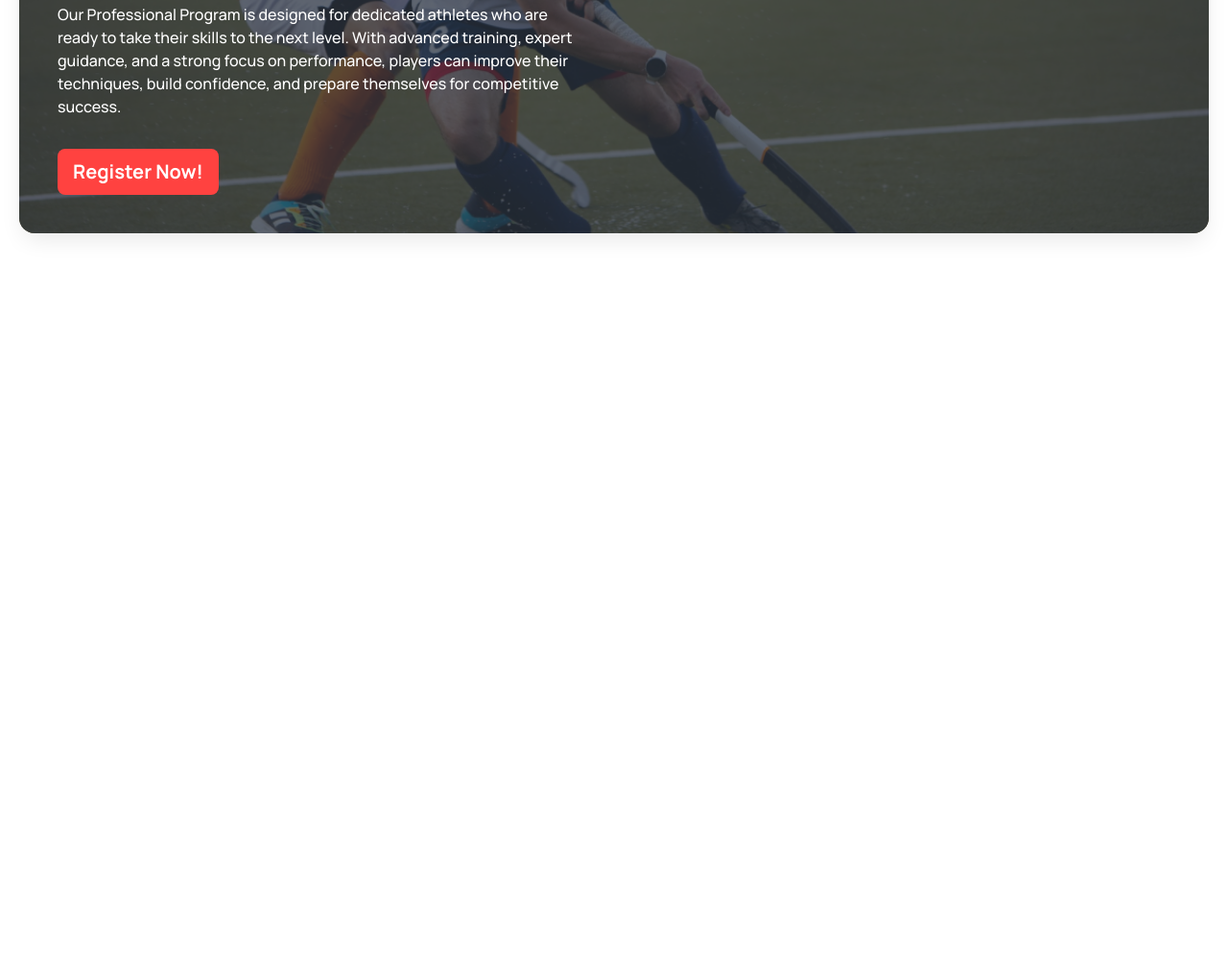
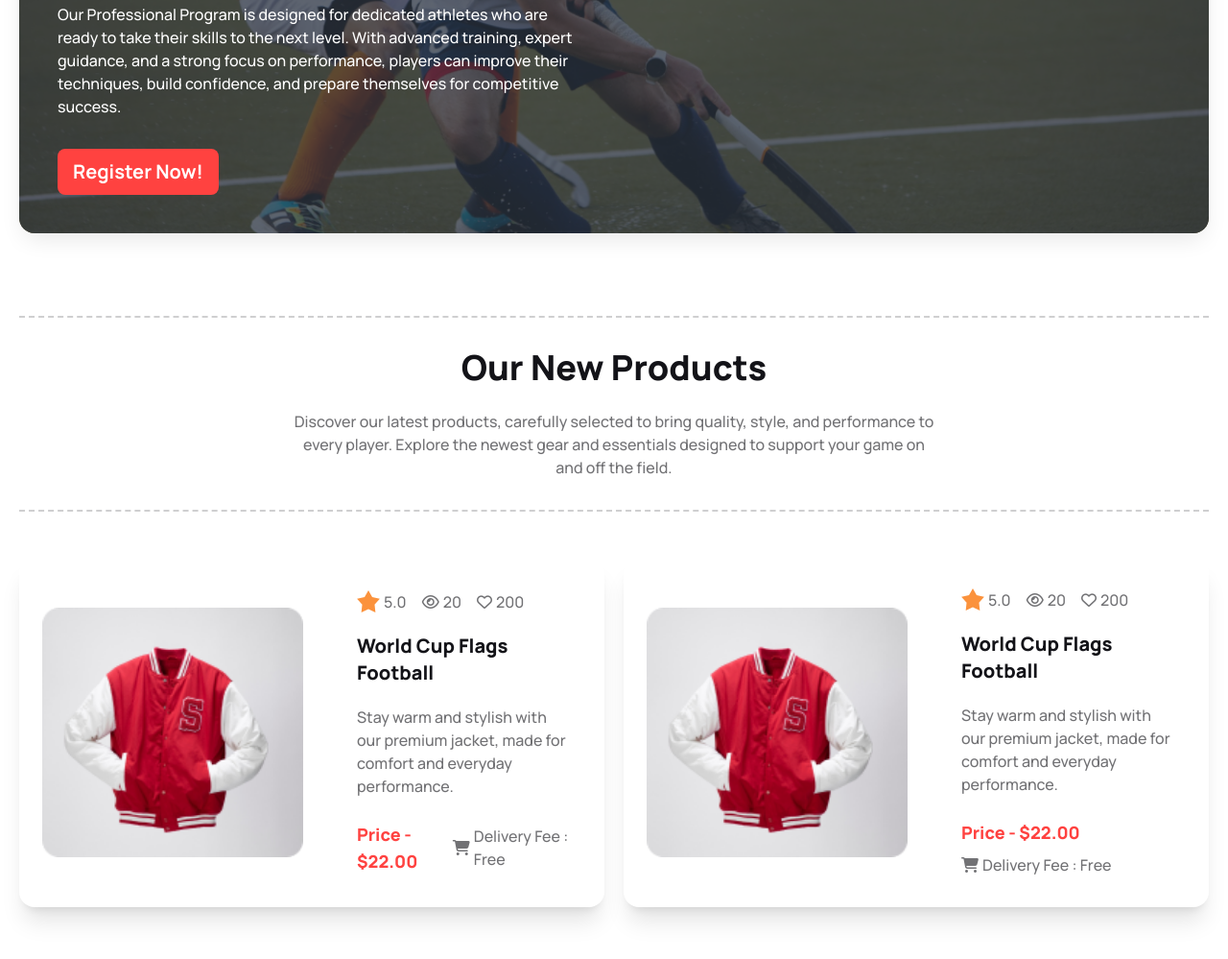
Before and after one commit to aisajid/Hockey-s-Assignment-3-, a plain HTML site: page index.html in a window 1280 px wide. Shown: the part 2237-3236 px from the top of the page at 96% size. Before the commit the page ends 2566 px from the top, so only its background shows below. Drawn offline with nearby package versions, Linux system fonts and the light colour scheme.

Commit message:
program section added

```diff
--- a/index.html
+++ b/index.html
@@ -9,6 +9,8 @@
     <link rel="preconnect" href="https://fonts.googleapis.com">
     <link rel="preconnect" href="https://fonts.gstatic.com" crossorigin>
     <link href="https://fonts.googleapis.com/css2?family=Manrope:wght@200..800&display=swap" rel="stylesheet">
+    <!-- fontawesome kits -->
+    <script src="https://kit.fontawesome.com/bb86327249.js" crossorigin="anonymous"></script>
     <!-- styles -->
     <style>
         .manrope-font {
@@ -234,9 +236,13 @@
                     <figure><img src="images/2.png" alt="hockeys" class="w-full" /></figure>
                     <div class="card-body text-left lg:pt-24 lg:px-10">
                         <h2 class="card-title text-xl lg:text-3xl font-extrabold text-white mb-4">Junior Program</h2>
-                        <p class="mb-6 text-white font-medium">A fun and supportive program that helps young players develop their skills, build confidence, improve teamwork, and grow as athletes through engaging training sessions, expert guidance, and positive team activities.</p>
+                        <p class="mb-6 text-white font-medium">A fun and supportive program that helps young players
+                            develop their skills, build confidence, improve teamwork, and grow as athletes through
+                            engaging training sessions, expert guidance, and positive team activities.</p>
                         <div class="card-actions justify-start">
-                            <button class="btn bg-red-color text-lg lg:text-xl font-bold border-none normal-case text-white">Register Now!</button>
+                            <button
+                                class="btn bg-red-color text-lg lg:text-xl font-bold border-none normal-case text-white">Register
+                                Now!</button>
                         </div>
                     </div>
                 </div>
@@ -245,9 +251,13 @@
                     <figure><img src="images/3.png" alt="hockeys" class="w-full" /></figure>
                     <div class="card-body text-left lg:pt-24 lg:px-10">
                         <h2 class="card-title text-xl lg:text-3xl font-extrabold text-white mb-4">Teenager Program</h2>
-                        <p class="mb-6 text-white font-medium">A dynamic and engaging program that helps teenagers improve their skills, build confidence, develop strong teamwork, and enhance their overall performance through focused training, expert guidance, and supportive activities.</p>
+                        <p class="mb-6 text-white font-medium">A dynamic and engaging program that helps teenagers
+                            improve their skills, build confidence, develop strong teamwork, and enhance their overall
+                            performance through focused training, expert guidance, and supportive activities.</p>
                         <div class="card-actions justify-start">
-                            <button class="btn bg-red-color text-lg lg:text-xl font-bold border-none normal-case text-white">Register Now!</button>
+                            <button
+                                class="btn bg-red-color text-lg lg:text-xl font-bold border-none normal-case text-white">Register
+                                Now!</button>
                         </div>
                     </div>
                 </div>
@@ -255,10 +265,16 @@
                 <div class="card bg-[#13131880] shadow-xl image-full lg:col-span-2 max-h-[450px] ">
                     <figure><img src="images/4.png" alt="hockeys" class="w-full" /></figure>
                     <div class="card-body lg:pt-40 lg:max-w-[50%] lg:p-10">
-                        <h2 class="card-title text-xl lg:text-3xl font-extrabold text-white mb-4">Professional Program</h2>
-                        <p class="mb-6 text-white font-medium text-left">Our Professional Program is designed for dedicated athletes who are ready to take their skills to the next level. With advanced training, expert guidance, and a strong focus on performance, players can improve their techniques, build confidence, and prepare themselves for competitive success.</p>
+                        <h2 class="card-title text-xl lg:text-3xl font-extrabold text-white mb-4">Professional Program
+                        </h2>
+                        <p class="mb-6 text-white font-medium text-left">Our Professional Program is designed for
+                            dedicated athletes who are ready to take their skills to the next level. With advanced
+                            training, expert guidance, and a strong focus on performance, players can improve their
+                            techniques, build confidence, and prepare themselves for competitive success.</p>
                         <div class="card-actions justify-start">
-                            <button class="btn bg-red-color text-lg lg:text-xl font-bold border-none normal-case text-white">Register Now!</button>
+                            <button
+                                class="btn bg-red-color text-lg lg:text-xl font-bold border-none normal-case text-white">Register
+                                Now!</button>
                         </div>
                     </div>
                 </div>
@@ -267,8 +283,95 @@
 
             </div>
         </section>
+        <!-- new product section -->
+        <section class="m-24 text-center mx-5">
+            <!-- content container -->
+            <div class="lg:p-8 p-6 border-y-2 border-dashed border-border-color mb-12">
+                <h3 class="text-header-color font-extrabold lg:text-4xl text-2xl mb-6">Our New Products</h3>
+                <p class="text-description-color font-medium max-w-2xl mx-auto">Discover our latest products, carefully
+                    selected to bring quality, style, and performance to every player. Explore the newest gear and
+                    essentials designed to support your game on and off the field.</p>
+            </div>
+            <!-- card container -->
+            <div class="grid grid-cols1 lg:grid-cols-2 c gap-5 container">
+                <!-- card-1 -->
+                <div class="flex flex-row justify-center items-center bg-base-100 shadow-xl card">
+                    <img src="images/5.png" alt="jacket" class="rounded-xl w-full max-w-80 p-6" />
+                    <div class="card-body text-left flex-1">
+                        <!-- icons container -->
+                        <div class="flex gap-4 items-center mb-3">
+                            <div class="rating flex gap-1 items-center">
+                                <input type="radio" name="rating-2" class="mask mask-star-2 bg-orange-400" checked />
+                                <p class="font-medium text-description-color">5.0</p>
+                            </div>
+                            <div class="flex gap-1 items-center">
+                                <i class="fa-regular fa-eye text-description-color"></i>
+                                <p class="font-medium text-description-color">20</p>
+                            </div>
+                            <div class="flex gap-1 items-center">
+                                <i class="fa-regular fa-heart text-description-color"></i>
+                                <p class="font-medium text-description-color">200</p>
+                            </div>
+                        </div>
+                        <h2 class="card-title text-xl font-extrabold text-header-color mb-3">World Cup Flags Football
+                        </h2>
+                        <p class="text-description-color font-medium mb-4">Stay warm and stylish with our premium
+                            jacket, made for comfort and everyday performance.</p>
+                        <div class="flex justify-between items-center">
+                            <h4 class="text-red-color font-extrabold text-lg">Price - $22.00</h4>
+                            <div class="flex gap-1 items-center">
+                                <i class="fa-solid fa-cart-shopping text-description-color"></i>
+                                <p class="font-medium text-description-color">Delivery Fee : Free</p>
+                            </div>
+                        </div>
+                    </div>
+                </div>
+                <div class="flex flex-row justify-center items-center bg-base-100 shadow-xl card">
+                    <img src="images/5.png" alt="jacket" class="rounded-xl w-full max-w-80 p-6" />
+                    <div class="card-body text-left flex-1">
+                        <!-- icons container -->
+                        <div class="flex gap-4 items-center mb-3">
+                            <div class="rating flex gap-1 items-center">
+                                <input type="radio" name="rating-2" class="mask mask-star-2 bg-orange-400" checked />
+                                <p class="font-medium text-description-color">5.0</p>
+                            </div>
+                            <div class="flex gap-1 items-center">
+                                <i class="fa-regular fa-eye text-description-color"></i>
+                                <p class="font-medium text-description-color">20</p>
+                            </div>
+                            <div class="flex gap-1 items-center">
+                                <i class="fa-regular fa-heart text-description-color"></i>
+                                <p class="font-medium text-description-color">200</p>
+                            </div>
+                        </div>
+                        <h2 class="card-title text-xl font-extrabold text-header-color mb-3">World Cup Flags Football
+                        </h2>
+                        <p class="text-description-color font-medium mb-4">Stay warm and stylish with our premium
+                            jacket, made for comfort and everyday performance.</p>
+                        <div class="flex flex-wrap items-center gap-x-6 gap-y-2">
+    <h4 class="text-red-color font-extrabold text-lg whitespace-nowrap">
+        Price - $22.00
+    </h4>
+
+    <div class="flex gap-1 items-center whitespace-nowrap">
+        <i class="fa-solid fa-cart-shopping text-description-color"></i>
+        <p class="font-medium text-description-color">
+            Delivery Fee : Free
+        </p>
+    </div>
+</div>
+                    </div>
+                </div>
 
 
+
+
+            </div>
+
+
+
+
+        </section>
     </main>
     <footer>
 
```
